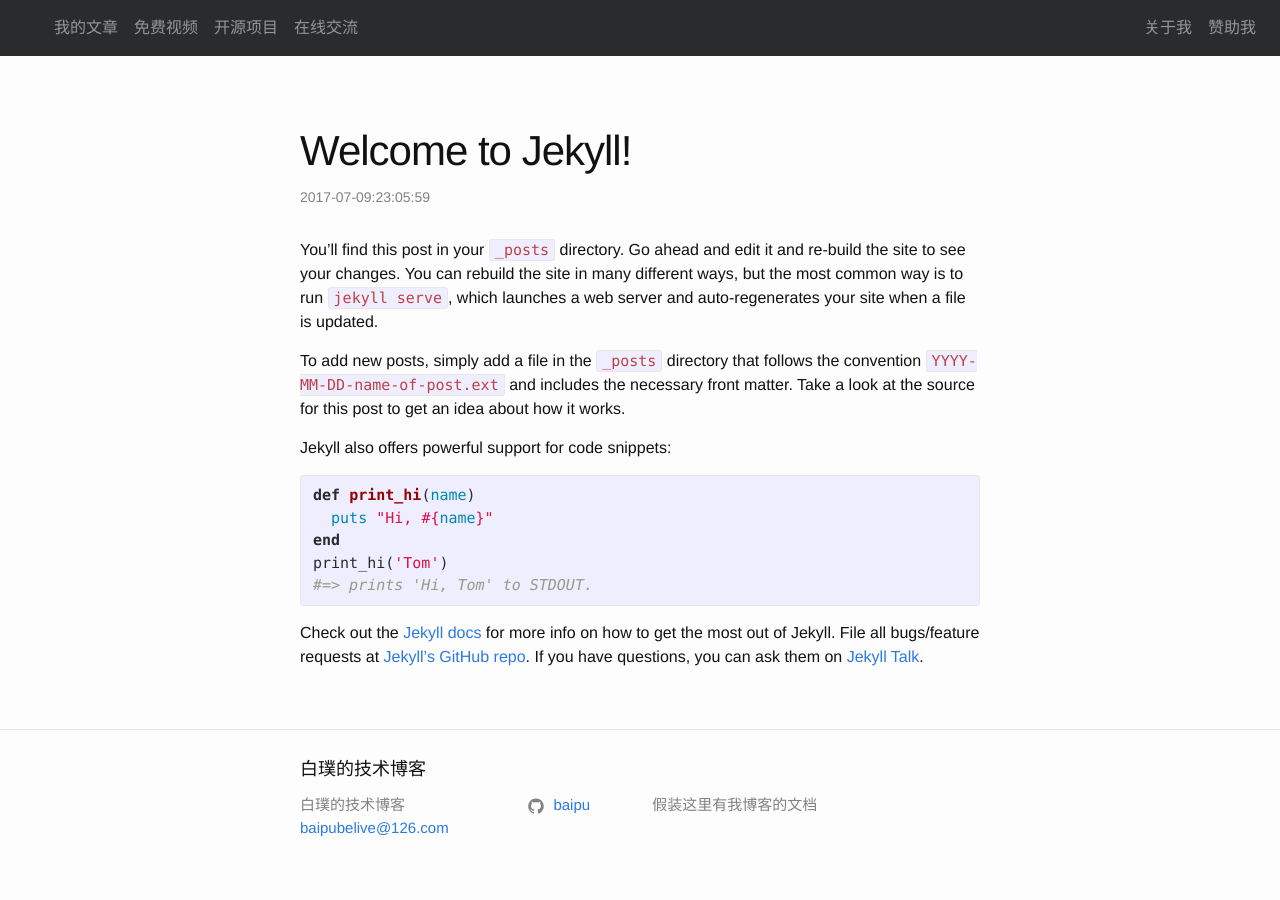
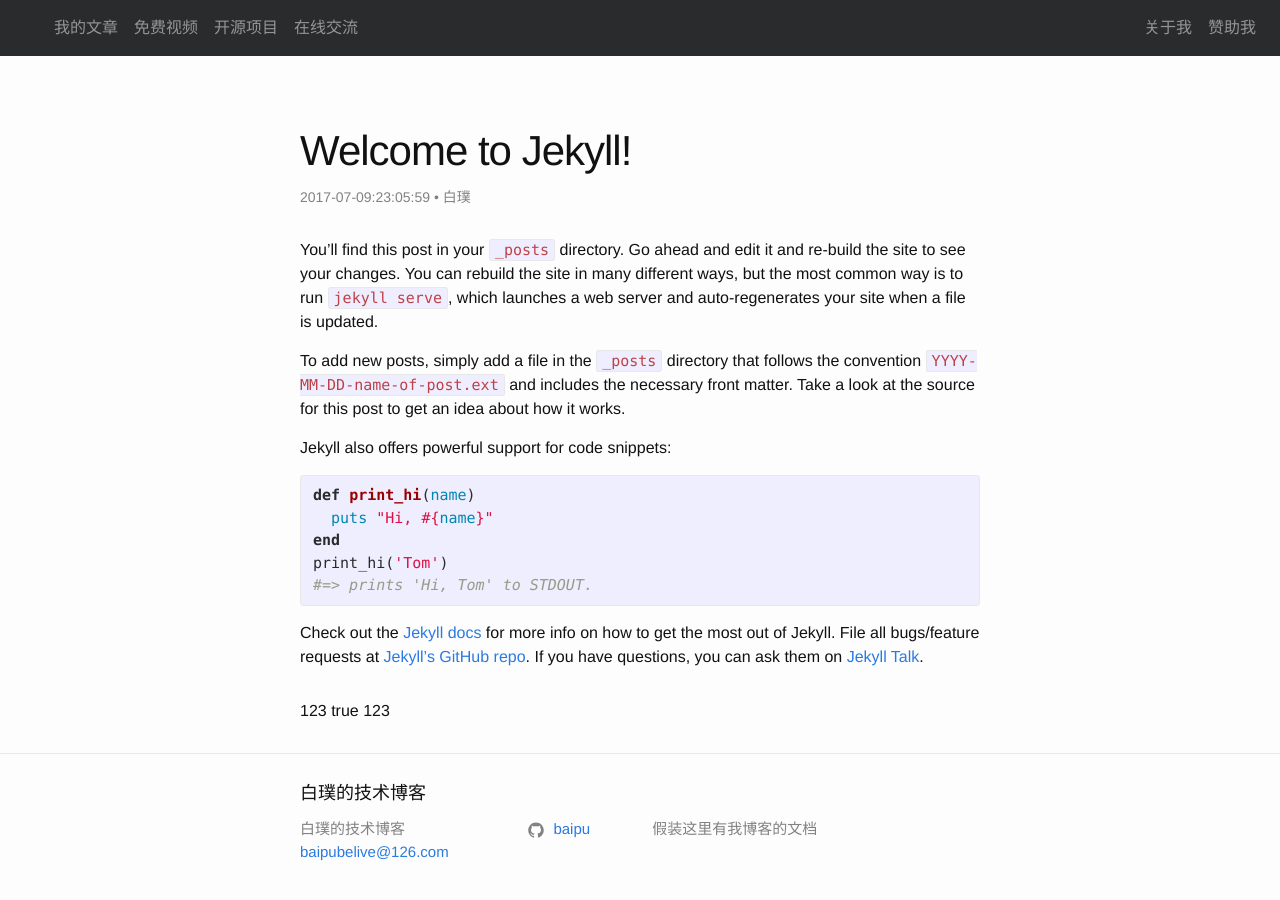
Before and after one commit to baipu/bai.github.io, a Jekyll site: the page built from _posts/2017-07-10-welcome-to-jekyll.markdown, in a window 1280 px wide and 923 px high. Shown: the top 900 px of the window. Built offline with Jekyll 4.4.1, drawn with Linux system fonts in a browser that asks for light colours.

Commit message:
测设disqus

```diff
--- a/_includes/disqus_comments.html
+++ b/_includes/disqus_comments.html
@@ -1,5 +1,6 @@
-
+123
 {{page.comments}}
+123
 {% if page.comments != false and jekyll.environment == "production" %}
   <div id="disqus_thread"></div>
   <script>
--- a/_posts/2017-07-10-welcome-to-jekyll.markdown
+++ b/_posts/2017-07-10-welcome-to-jekyll.markdown
@@ -3,6 +3,8 @@ layout: post
 title:  "Welcome to Jekyll!"
 date:   2017-07-10 07:05:59 +0800
 categories: jekyll update
+comments: true
+author: 白璞
 ---
 You’ll find this post in your `_posts` directory. Go ahead and edit it and re-build the site to see your changes. You can rebuild the site in many different ways, but the most common way is to run `jekyll serve`, which launches a web server and auto-regenerates your site when a file is updated.
 
```
